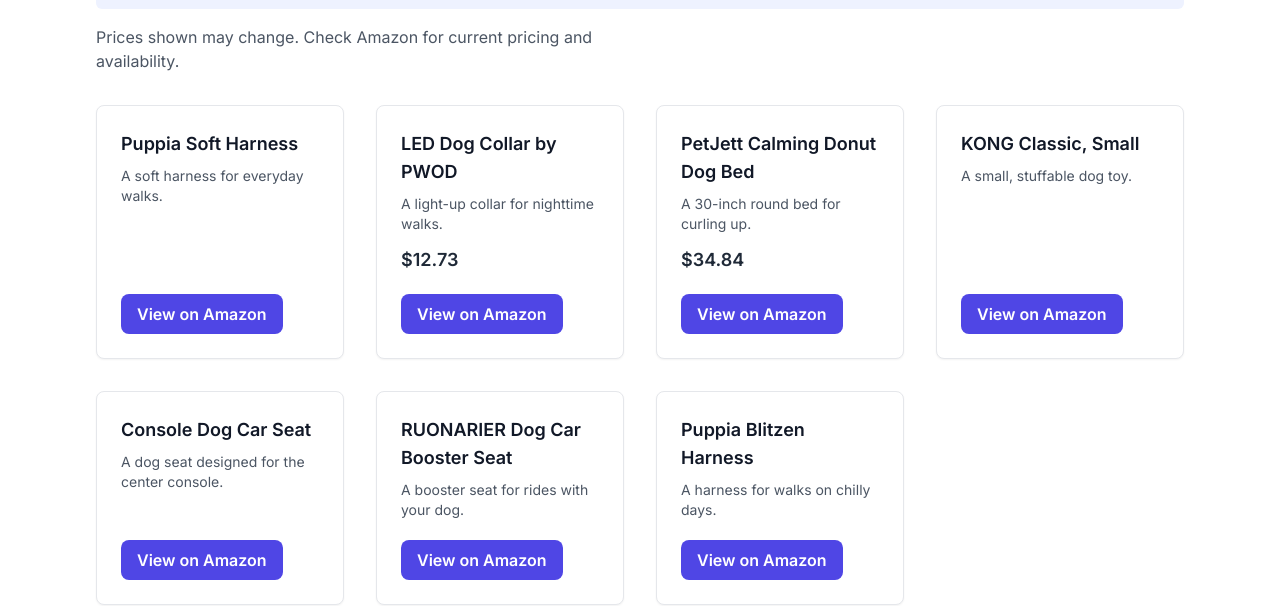
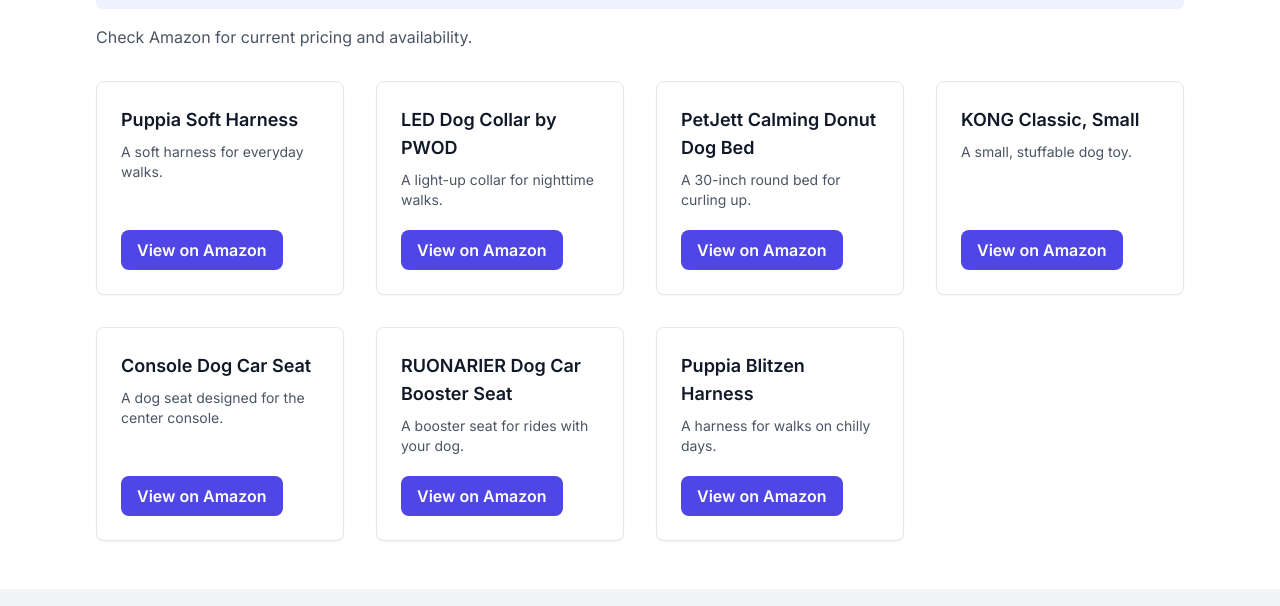
Before and after one commit to mariampi/cavalier-store, a plain HTML site: page affiliate.html in a window 1280 px wide. Shown: the part 219-825 px from the top of the page. Drawn offline with nearby package versions, Linux system fonts and the light colour scheme.

Commit message:
Remove manually listed Amazon prices

```diff
--- a/affiliate.html
+++ b/affiliate.html
@@ -59,7 +59,7 @@
       <p class="font-semibold">As an Amazon Associate I earn from qualifying purchases</p>
       <p class="mt-1">This page contains affiliate links. If you buy through them, I may earn a small commission at no extra cost to you.</p>
     </div>
-    <p class="text-gray-600 mb-8 max-w-xl">Prices shown may change. Check Amazon for current pricing and availability.</p>
+    <p class="text-gray-600 mb-8 max-w-xl">Check Amazon for current pricing and availability.</p>
 
     <div class="grid grid-cols-1 sm:grid-cols-2 lg:grid-cols-3 xl:grid-cols-4 gap-8">
       <article class="flex flex-col rounded-lg border border-gray-200 bg-white p-6 shadow-sm">
@@ -73,7 +73,6 @@
       <article class="flex flex-col rounded-lg border border-gray-200 bg-white p-6 shadow-sm">
         <h2 class="text-lg font-semibold text-gray-900">LED Dog Collar by PWOD</h2>
         <p class="mt-2 text-sm text-gray-600">A light-up collar for nighttime walks.</p>
-        <p class="mt-3 text-lg font-semibold text-gray-800">$12.73</p>
         <div class="mt-auto pt-5">
           <a href="https://link.amazon/B0dEFZYo7" target="_blank" rel="nofollow sponsored" aria-label="View LED Dog Collar by PWOD on Amazon (opens in a new tab)" class="inline-flex rounded-lg bg-indigo-600 px-4 py-2 font-semibold text-white hover:bg-indigo-700">View on Amazon</a>
         </div>
@@ -82,7 +81,6 @@
       <article class="flex flex-col rounded-lg border border-gray-200 bg-white p-6 shadow-sm">
         <h2 class="text-lg font-semibold text-gray-900">PetJett Calming Donut Dog Bed</h2>
         <p class="mt-2 text-sm text-gray-600">A 30-inch round bed for curling up.</p>
-        <p class="mt-3 text-lg font-semibold text-gray-800">$34.84</p>
         <div class="mt-auto pt-5">
           <a href="https://link.amazon/B09IxwO4k" target="_blank" rel="nofollow sponsored" aria-label="View PetJett Calming Donut Dog Bed on Amazon (opens in a new tab)" class="inline-flex rounded-lg bg-indigo-600 px-4 py-2 font-semibold text-white hover:bg-indigo-700">View on Amazon</a>
         </div>
```
